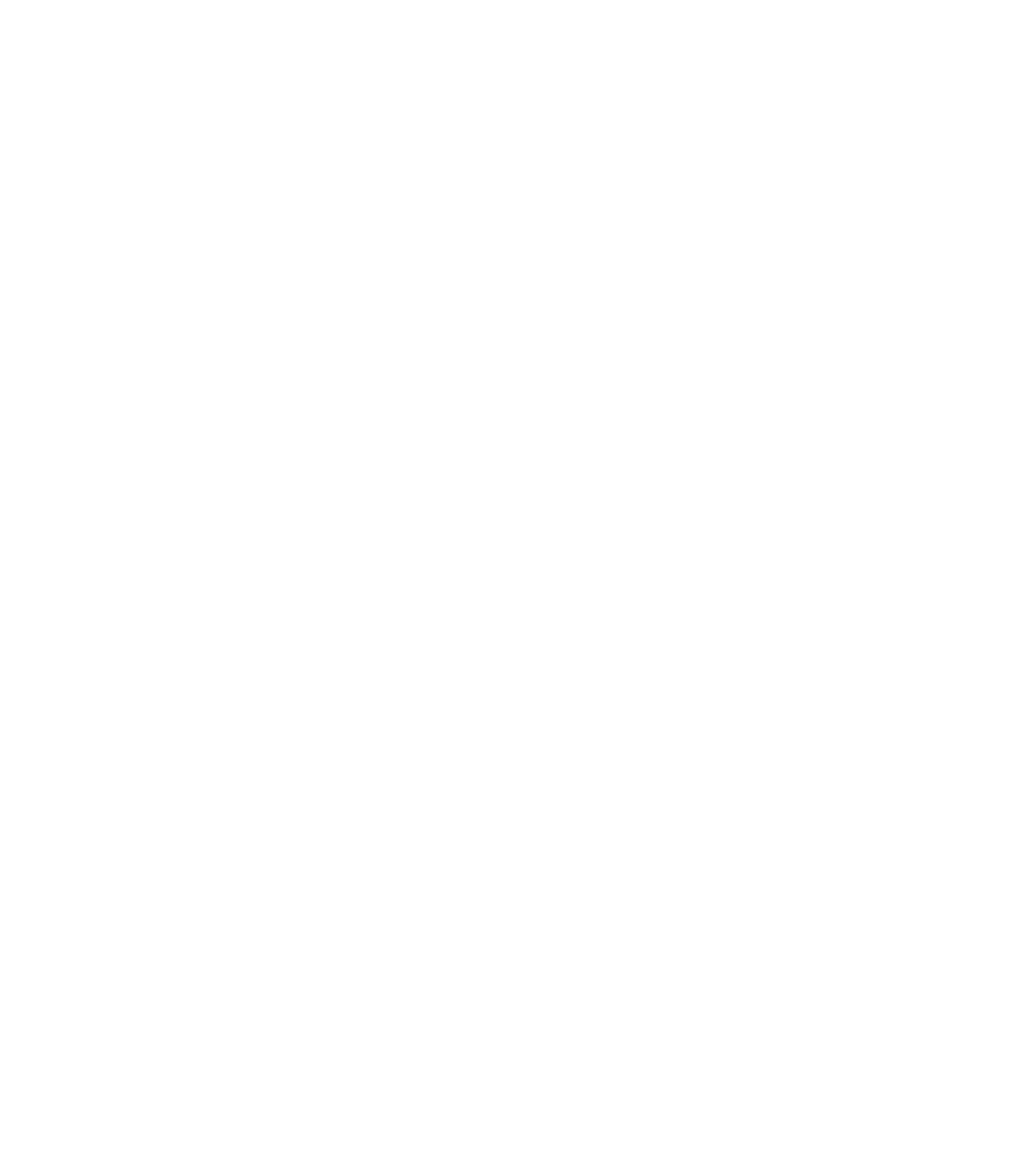
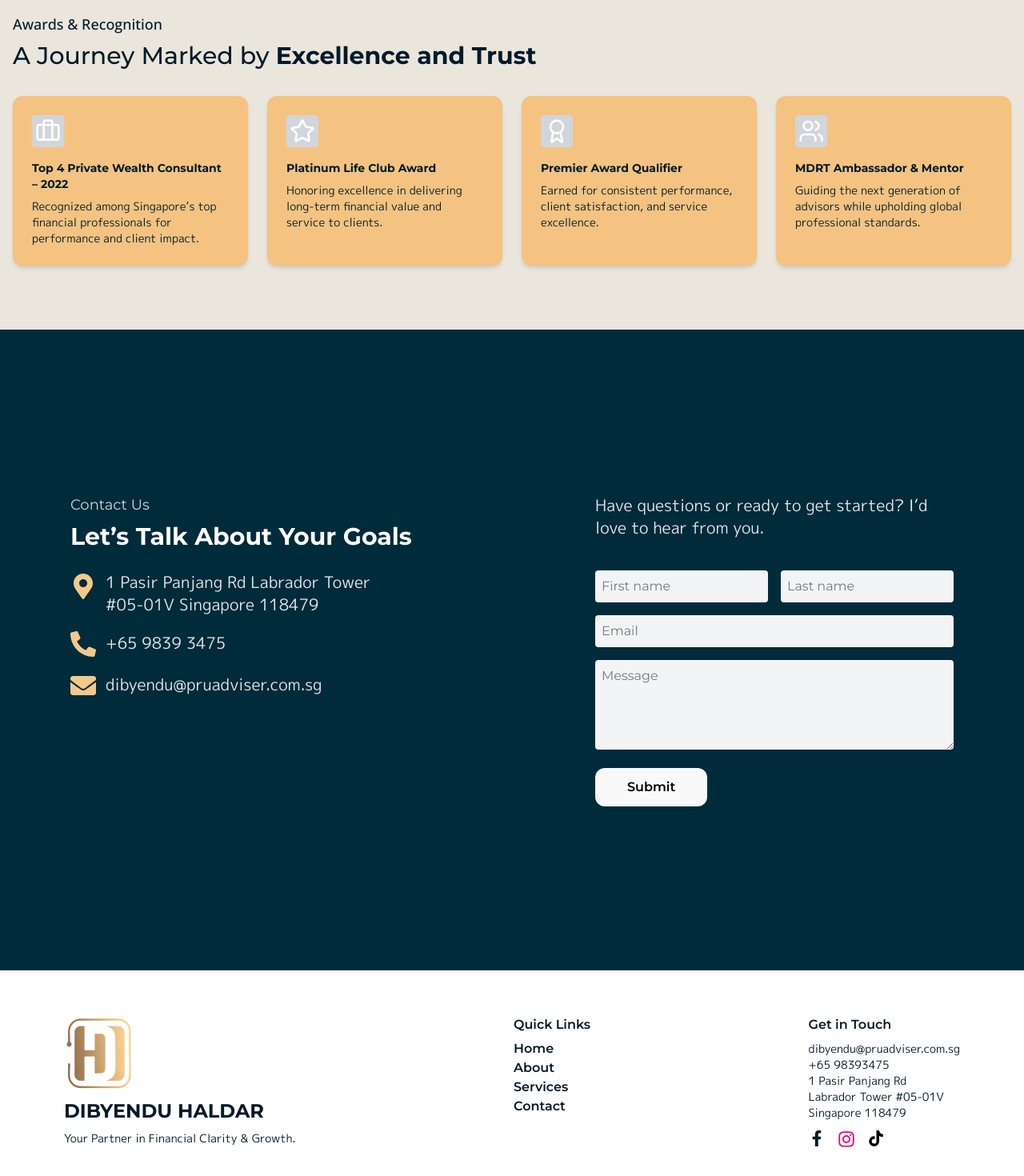
Before and after one commit to csolatorio/dib-website, a React (Vite) app: page / in a window 1280 px wide. Shown: the part 2040-3510 px from the top of the page at 80% size. Before the commit the page ends 1573 px from the top, so only its background shows below. Built offline with nearby package versions, Linux system fonts and the light colour scheme.

Commit message:
services to footer

```diff
--- /dev/null
+++ b/src/components/about-me.tsx
@@ -0,0 +1,38 @@
+import React from "react";
+import dibPortrait from "../assets/dib-portrait.png";
+
+const AboutMeCard: React.FC = () => {
+  return (
+    <section className="bg-[#002b3d] text-white py-16 px-4">
+      <div className="max-w-6xl mx-auto flex flex-col md:flex-row items-center md:items-start gap-12">
+        {/* Left: Image in circular background */}
+        <div className="flex-shrink-0">
+          <div className="w-64 h-64 bg-[#f9c97b] rounded-full flex items-center justify-center overflow-hidden">
+            <img
+              src={dibPortrait} // Replace with actual image path
+              alt="Dibyendu Haldar"
+              className="w-60 h-70 object-cover rounded-full"
+            />
+          </div>
+        </div>
+
+        {/* Right: Text content */}
+        <div className="text-center md:text-left max-w-2xl">
+          <p className="text-lg text-[#c3d5df] mb-2">About Me</p>
+          <h2 className="text-4xl font-bold text-white mb-4">
+            Who is <span className="text-[#f9c97b]">DIBYENDU HALDAR?</span>
+          </h2>
+          <p className="text-[#c3d5df] text-base leading-relaxed text-justify">
+            With a background in finance and a passion for helping others, I
+            specialize in financial planning, asset and risk management,
+            offering trusted, transparent, and personalized service. My mission
+            is to turn complex financial decisions into empowering opportunities
+            that bring peace of mind and lasting results.
+          </p>
+        </div>
+      </div>
+    </section>
+  );
+};
+
+export default AboutMeCard;
--- /dev/null
+++ b/src/components/awards-recognition.tsx
@@ -0,0 +1,58 @@
+import React from "react";
+import { Briefcase, Star, Award, Users } from "lucide-react";
+
+const awards = [
+  {
+    icon: <Briefcase size={32} className="text-white" />,
+    title: "Top 4 Private Wealth Consultant – 2022",
+    description:
+      "Recognized among Singapore’s top financial professionals for performance and client impact.",
+  },
+  {
+    icon: <Star size={32} className="text-white" />,
+    title: "Platinum Life Club Award",
+    description:
+      "Honoring excellence in delivering long-term financial value and service to clients.",
+  },
+  {
+    icon: <Award size={32} className="text-white" />,
+    title: "Premier Award Qualifier",
+    description:
+      "Earned for consistent performance, client satisfaction, and service excellence.",
+  },
+  {
+    icon: <Users size={32} className="text-white" />,
+    title: "MDRT Ambassador & Mentor",
+    description:
+      "Guiding the next generation of advisors while upholding global professional standards.",
+  },
+];
+
+const AwardsRecognition: React.FC = () => {
+  return (
+    <section className="py-20 px-4 max-w-7xl mx-auto">
+      <h2 className="text-lg font-medium text-[#001A29]">
+        Awards & Recognition
+      </h2>
+      <h3 className="text-3xl font-medium mt-2 mb-8 text-[#001A29]">
+        A Journey Marked by{" "}
+        <span className="text-[#001A29] font-bold">Excellence and Trust</span>
+      </h3>
+      <div className="grid grid-cols-1 md:grid-cols-2 lg:grid-cols-4 gap-6">
+        {awards.map((award, index) => (
+          <div key={index} className="bg-[#F4C381] rounded-xl p-6 shadow-md">
+            <div className="mb-4 bg-gray-300 w-10 h-10 flex items-center justify-center rounded-sm">
+              {award.icon}
+            </div>
+            <h4 className="font-bold text-sm mb-2 text-[#001A29]">
+              {award.title}
+            </h4>
+            <p className="text-sm text-[#001A29]">{award.description}</p>
+          </div>
+        ))}
+      </div>
+    </section>
+  );
+};
+
+export default AwardsRecognition;
--- /dev/null
+++ b/src/components/contact-us.tsx
@@ -0,0 +1,76 @@
+import { FaMapMarkerAlt, FaPhoneAlt, FaEnvelope } from "react-icons/fa";
+
+const ContactForm = () => {
+  return (
+    <div className="flex justify-center items-center min-h-screen bg-[#002B3A]">
+      <div className="bg-[#002B3A] text-white p-6 flex flex-col lg:flex-row justify-between items-start gap-12 max-w-6xl w-full">
+        {/* Left Section */}
+        <div className="max-w-md space-y-6">
+          <div>
+            <h4 className="text-lg text-left text-gray-300">Contact Us</h4>
+            <h1 className="text-3xl font-bold mt-2">
+              Let’s Talk About Your Goals
+            </h1>
+          </div>
+          <div className="space-y-4 text-gray-200">
+            <div className="flex items-start gap-3">
+              <FaMapMarkerAlt className="mt-1 text-[#F2C98B] h-8 w-auto" />
+              <p className="text-xl">
+                1 Pasir Panjang Rd Labrador Tower
+                <br />
+                #05-01V Singapore 118479
+              </p>
+            </div>
+            <div className="flex items-center gap-3">
+              <FaPhoneAlt className="mt-1 text-[#F2C98B] h-8 w-auto" />
+              <p className="text-xl">+65 9839 3475</p>
+            </div>
+            <div className="flex items-center gap-3">
+              <FaEnvelope className="mt-1 text-[#F2C98B] h-8 w-auto" />
+              <p className="text-xl">dibyendu@pruadviser.com.sg</p>
+            </div>
+          </div>
+        </div>
+
+        {/* Right Section */}
+        <div className="w-full max-w-md bg-transparent">
+          <p className="text-xl text-gray-200 mb-10">
+            Have questions or ready to get started? I’d love to hear from you.
+          </p>
+          <form className="space-y-4">
+            <div className="flex gap-4">
+              <input
+                type="text"
+                placeholder="First name"
+                className="w-1/2 p-2 rounded bg-gray-100 text-black"
+              />
+              <input
+                type="text"
+                placeholder="Last name"
+                className="w-1/2 p-2 rounded bg-gray-100 text-black"
+              />
+            </div>
+            <input
+              type="email"
+              placeholder="Email"
+              className="w-full p-2 rounded bg-gray-100 text-black"
+            />
+            <textarea
+              placeholder="Message"
+              rows={4}
+              className="w-full p-2 rounded bg-gray-100 text-black"
+            ></textarea>
+            <button
+              type="submit"
+              className="bg-[#F2C98B] hover:bg-yellow-500 text-black font-semibold py-3 px-10 rounded-xl"
+            >
+              Submit
+            </button>
+          </form>
+        </div>
+      </div>
+    </div>
+  );
+};
+
+export default ContactForm;
--- /dev/null
+++ b/src/components/footer.tsx
@@ -0,0 +1,82 @@
+// components/Footer.tsx
+import { FaFacebookF, FaInstagram, FaTiktok } from "react-icons/fa";
+import Logo from "../assets/logo.png";
+
+const Footer: React.FC = () => {
+  return (
+    <footer className="bg-white border-t py-14 px-4 md:px-20">
+      <div className="max-w-7xl mx-auto flex flex-col md:flex-row justify-between items-start space-y-10 md:space-y-0 md:space-x-12">
+        {/* Logo and Tagline */}
+        <div className="flex flex-col items-start space-y-2">
+          <div className="flex items-center space-x-2">
+            <img src={Logo} alt="Dibyendu Haldar Logo" className="h-24" />
+          </div>{" "}
+          <span className="text-2xl font-bold text-[#001A29]">
+            DIBYENDU HALDAR
+          </span>
+          <p className="text-sm text-[#001A29] font-semibold">
+            Your Partner in Financial Clarity & Growth.
+          </p>
+        </div>
+
+        {/* Quick Links */}
+        <div>
+          <h4 className="font-semibold text-[#001A29] mb-2">Quick Links</h4>
+          <ul className="space-y-1 text-[#001A29] text-sm">
+            <li>
+              <a href="#" className="hover:underline">
+                Home
+              </a>
+            </li>
+            <li>
+              <a href="#" className="hover:underline">
+                About
+              </a>
+            </li>
+            <li>
+              <a href="#" className="hover:underline">
+                Services
+              </a>
+            </li>
+            <li>
+              <a href="#" className="hover:underline">
+                Contact
+              </a>
+            </li>
+          </ul>
+        </div>
+
+        {/* Contact Info */}
+        <div>
+          <h4 className="font-semibold text-[#001A29] mb-2">Get in Touch</h4>
+          <p className="text-sm font-semibold text-[#001A29]">
+            dibyendu@pruadviser.com.sg
+          </p>
+          <p className="text-sm text-[#001A29]">+65 98393475</p>
+          <p className="text-sm text-[#001A29]">
+            1 Pasir Panjang Rd
+            <br />
+            Labrador Tower #05-01V
+            <br />
+            Singapore 118479
+          </p>
+
+          {/* Social Media Icons */}
+          <div className="flex space-x-4 mt-3">
+            <a href="#" className="text-[#001A29] hover:text-blue-800">
+              <FaFacebookF size={20} />
+            </a>
+            <a href="#" className="text-pink-600 hover:text-pink-800">
+              <FaInstagram size={22} />
+            </a>
+            <a href="#" className="text-black hover:text-gray-800">
+              <FaTiktok size={20} />
+            </a>
+          </div>
+        </div>
+      </div>
+    </footer>
+  );
+};
+
+export default Footer;
--- a/src/components/homePage.tsx
+++ b/src/components/homePage.tsx
@@ -2,6 +2,10 @@
 import HeroPage from "../components/hero-page";
 import FinancialJourneyBanner from "../components/financial-journey-banner";
 import Services from "../components/services";
+import AboutMeCard from "../components/about-me";
+import ContactUs from "../components/contact-us";
+import Awards from "../components/awards-recognition";
+import Footer from "../components/footer";
 
 const HomePage = () => {
   return (
@@ -9,6 +13,10 @@
       <HeroPage />
       <FinancialJourneyBanner />
       <Services />
+      <AboutMeCard />
+      <Awards />
+      <ContactUs />
+      <Footer />
     </div>
   );
 };
--- a/src/index.css
+++ b/src/index.css
@@ -7,7 +7,7 @@
 @import url('https://fonts.googleapis.com/css2?family=M+PLUS+1p&family=Montserrat:ital,wght@0,100..900;1,100..900&family=Open+Sans:ital,wght@0,300..800;1,300..800&display=swap');
 
 :root {
-  font-family: 'Open Sans', 'Tenor Sans', 'Segoe UI', 'Roboto',
+  font-family: 'M PLUS 1p', 'Tenor Sans', 'Segoe UI', 'Roboto',
     'Ubuntu', 'Cantarell', 'Fira Sans', 'Droid Sans', 'Helvetica Neue',
     sans-serif;
   line-height: 1.5;
@@ -26,20 +26,20 @@
 p{
   font-family: 'M PLUS 1p', sans-serif;
     /* font-size: 24px; */
-    line-height: 1.2;
-    color: #ffffff;
+    /* line-height: 1.2; */
+    /* color: #ffffff; */
 }
 a {
   font-family: 'Montserrat', sans-serif;
   font-size: 16px;
-  font-weight: 400;
+  font-weight: 600;
   line-height: 1;
-  color: #ffffff;
+  /* color: #ffffff; */
 }
 
 body {
   margin: 0;
-  font-family: 'Open Sans', 'Segoe UI', 'Roboto', 'Oxygen',
+  font-family: 'Montserrat', 'Segoe UI', 'Roboto', 'Oxygen',
     'Ubuntu', 'Cantarell', 'Fira Sans', 'Droid Sans', 'Helvetica Neue',
     sans-serif;
   -webkit-font-smoothing: antialiased;
```
Also changed, not shown: src/App.tsx (+11 -7 lines), src/assets/dib-portrait.png (added).
